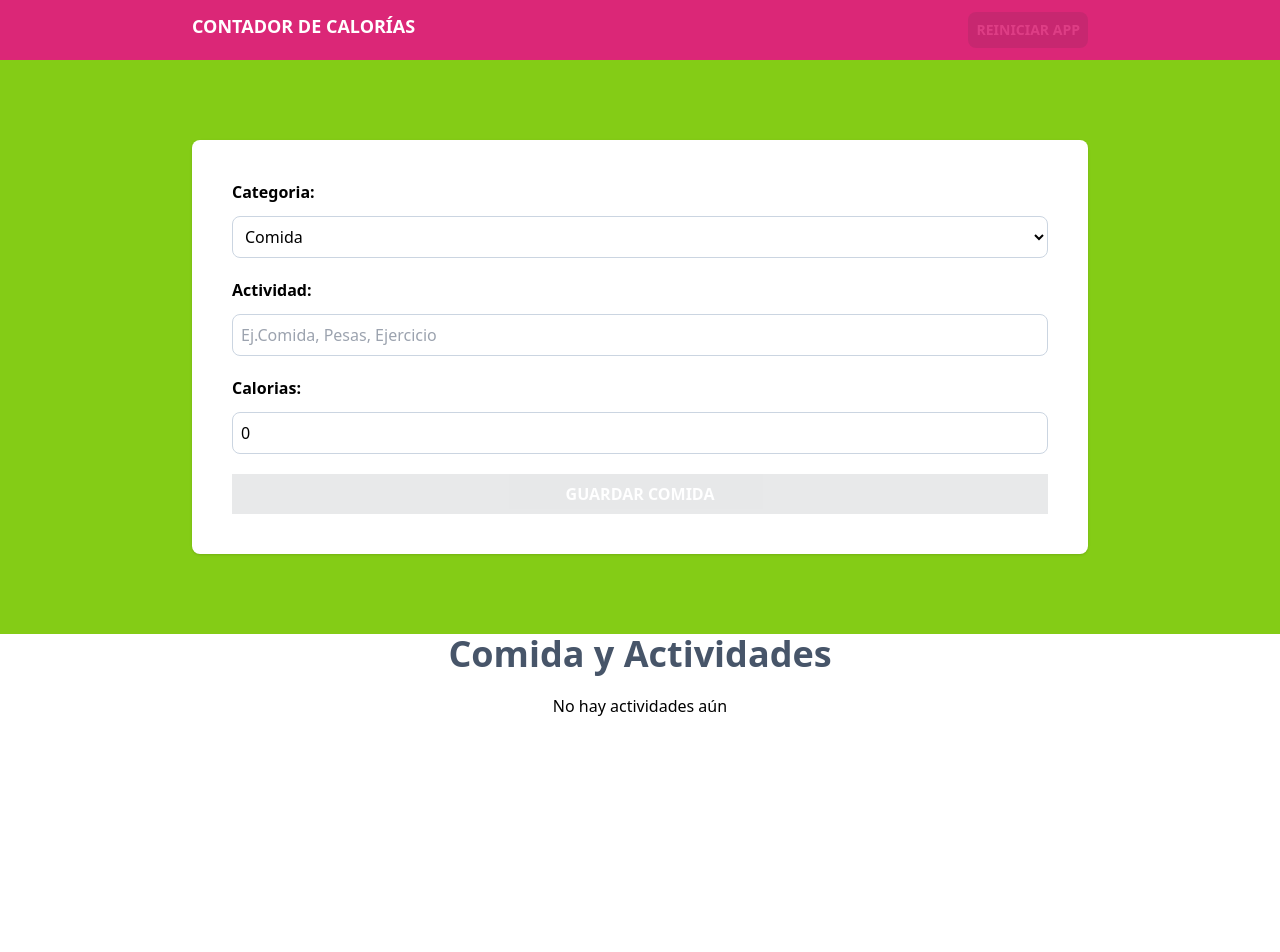
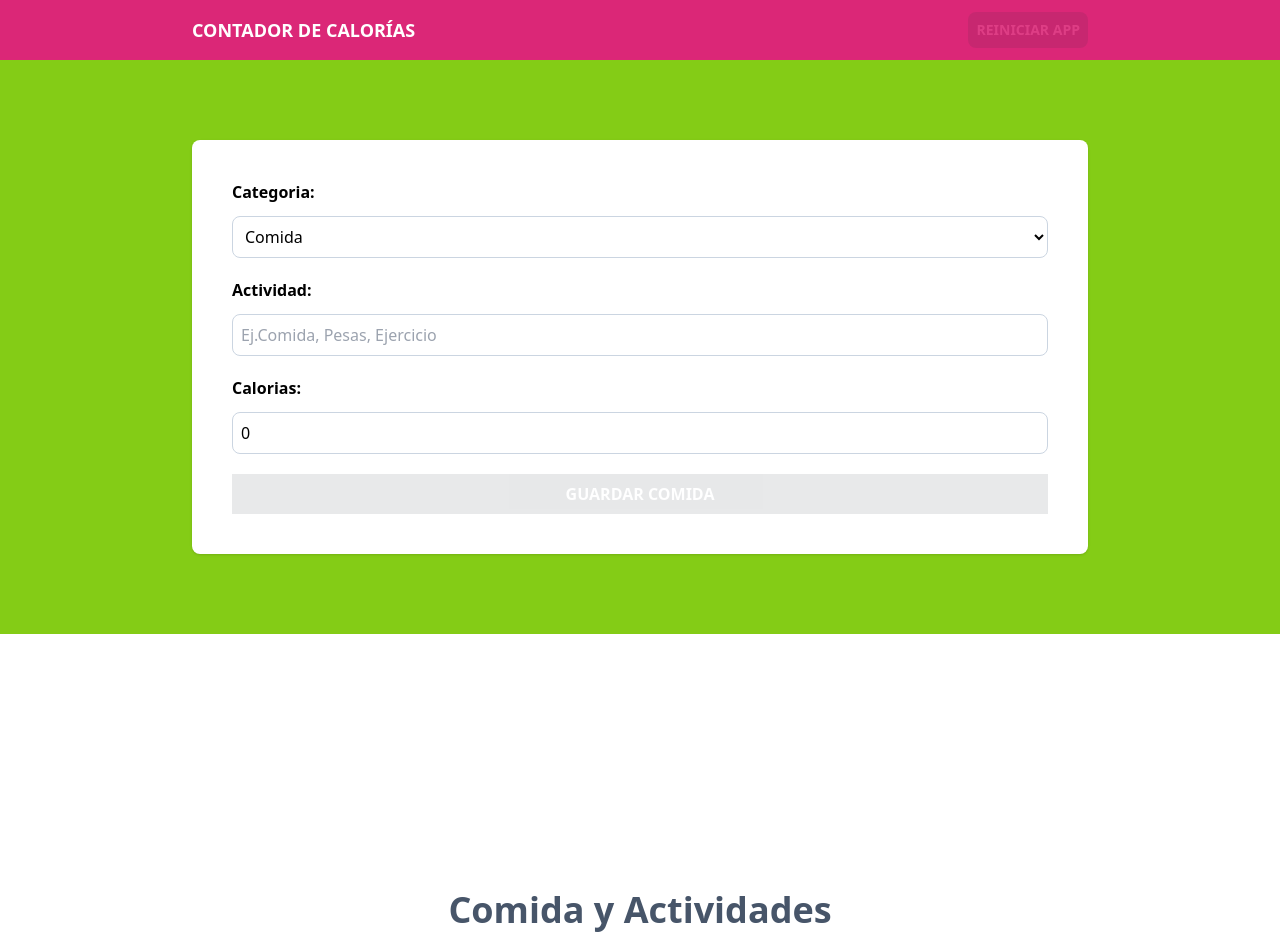
Before and after one commit to DanaMarivi2000/CaloriesTracker, a React app: page / in a window 1280 px wide. Shown: the top 952 px of the page. Before the commit the page ends 800 px from the top, so only its background shows below. Built offline with nearby package versions, Linux system fonts and the light colour scheme; the HTML template or start-up script is replaced by a standard one.

Commit message:
'Add calories resume'

```diff
--- a/src/App.tsx
+++ b/src/App.tsx
@@ -2,6 +2,7 @@
 import Form from './components/Form'
 import { activityReducer , initialState } from './reducers/activity-reducer'
 import ActivityList from './components/ActivityList'
+import CalorieTracker from './components/CalorieTracker'
 
 
 function App() {
@@ -19,7 +20,7 @@
   return (
     <>
         <header className='bg-pink-600 py-3'>
-          <div className='max-w-4xl mx-auto flex justify-between'>
+          <div className='max-w-4xl mx-auto flex justify-between items-center'>
             <h1 className='text-center text-lg font-bold text-white uppercase'>Contador de Calorías</h1>
           <button className='bg-gray-800 hover:bg-gray-900 p-2 font-bold uppercase text-white cursor-pointer rounded-lg text-sm disabled:opacity-10' disabled={!canRestartApp()} onClick={()=>dispatch({type:'restart-app'})}>Reiniciar App</button>
           </div>
@@ -31,7 +32,11 @@
             state={state}/>
           </div>
         </section>
-
+        <section className='ng-gray-800 py-10'>
+          <div className='max-w-4xl mx-auto'>
+            <CalorieTracker activities={state.activities}/>
+          </div>
+        </section>
         <section className='p-0 mx-auto max-w-4xl'>
           <ActivityList activities={state.activities}
           dispatch={dispatch}/>
--- /dev/null
+++ b/src/components/CalorieDisplay.tsx
@@ -0,0 +1,19 @@
+type CalorieDisplayProps={
+    calories:number
+    text:string
+}
+
+
+const CalorieDisplay = ({calories, text}:CalorieDisplayProps) => {
+  return (
+    <>
+            <p className="text-white font-bold rounded-full grid grid-cols-1 gap-3 text-center">
+            <span className="font-black text-6xl text-orange">{calories}</span>
+        {text}
+      </p>
+
+    </>
+  )
+}
+
+export default CalorieDisplay
--- /dev/null
+++ b/src/components/CalorieTracker.tsx
@@ -0,0 +1,25 @@
+import type { Activity } from "../types/indx"
+import { useMemo } from "react"
+import CalorieDisplay from "./CalorieDisplay"
+type CalorieTrackerProps={
+    activities:Activity[]
+}
+
+const CalorieTracker = ({activities}:CalorieTrackerProps) => {
+
+  const caloriesConsumed=useMemo(()=>activities.reduce((total, activity)=>activity.category===1?total+activity.calories:total,0),[activities])
+  const caloriesBurned=useMemo(()=>activities.reduce((total, activity)=>activity.category===2?total+activity.calories:total,0),[activities])
+  const netCalories=useMemo(()=>caloriesConsumed-caloriesBurned,[activities])
+    return (
+    <>
+      <h2 className="text-4xl font-black text-white text-center">Resumen de Calorías</h2>
+      <div className="flex flex-col items-center md:flex-row md:justify-between gap-5 mt-10">
+        <CalorieDisplay calories={caloriesConsumed} text="Consumidas"/>
+        <CalorieDisplay calories={caloriesBurned} text="Ejercicio"/>
+        <CalorieDisplay calories={netCalories} text="Diferencia"/>
+      </div>
+    </>
+  )
+}
+
+export default CalorieTracker
```
